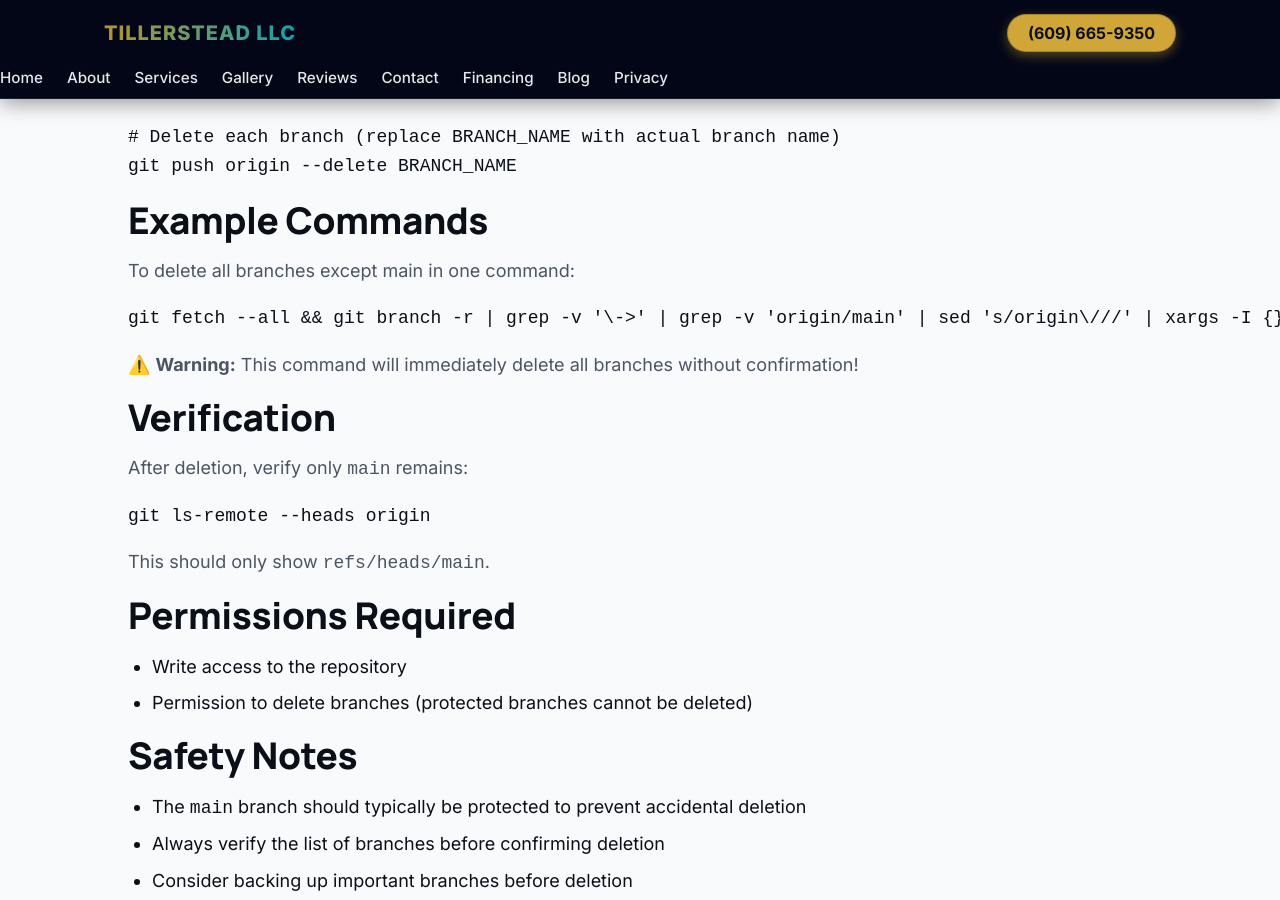
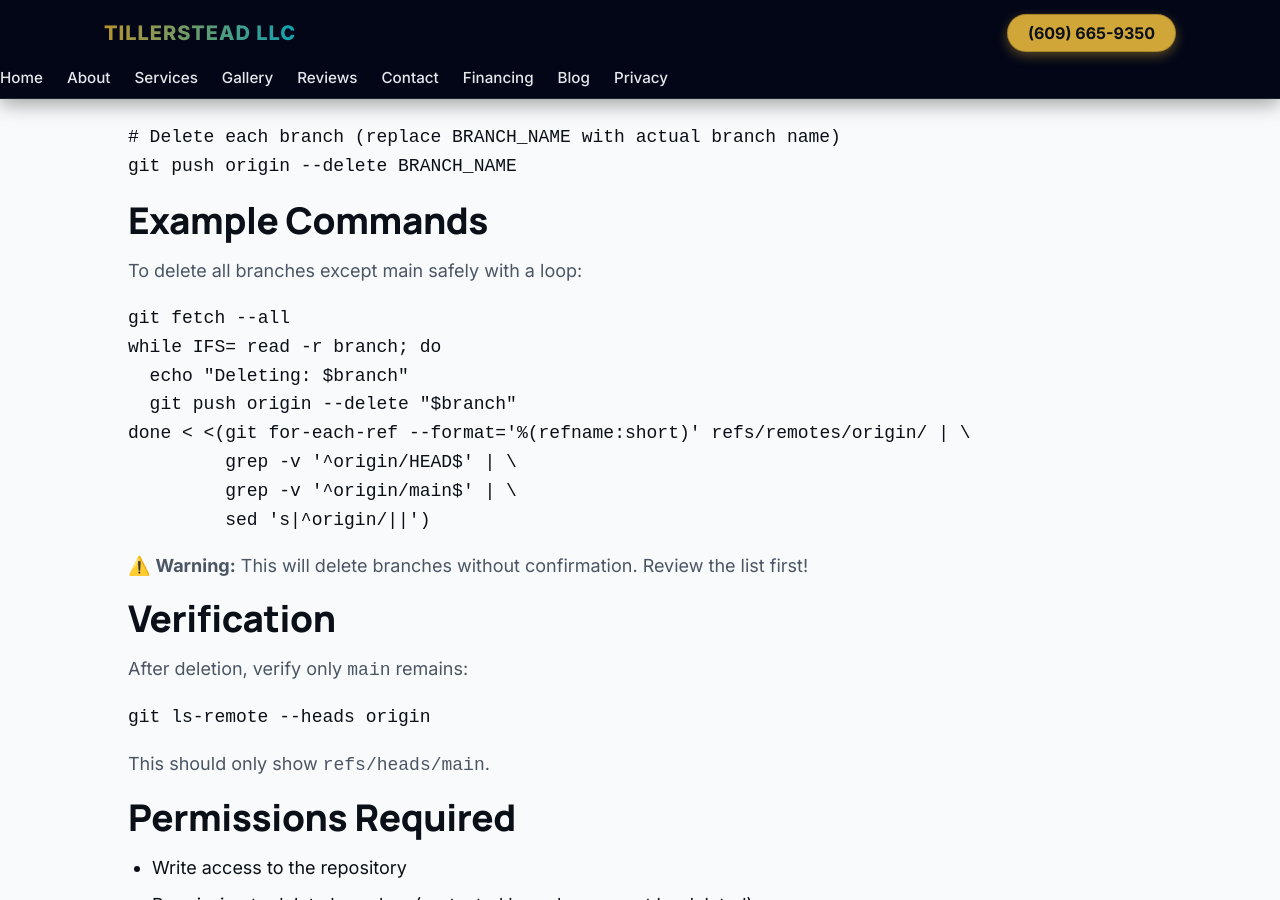
Before and after one commit to XTX33/Tillerstead-site, a Jekyll site: the page built from BRANCH_DELETION.md, in a window 1280 px wide and 900 px high, scrolled down 2068 px. Built offline with Jekyll 4.4.1, drawn with Linux system fonts in a browser that asks for light colours; our own code applies the rules of GitHub Pages for plain Markdown files.

Commit message:
Fix code review issues: safer branch handling and better error handling
Co-authored-by: XTX33 <240352498+XTX33@users.noreply.github.com>

````diff
--- a/BRANCH_DELETION.md
+++ b/BRANCH_DELETION.md
@@ -65,13 +65,20 @@ git push origin --delete BRANCH_NAME
 
 ## Example Commands
 
-To delete all branches except main in one command:
+To delete all branches except main safely with a loop:
 
 ```bash
-git fetch --all && git branch -r | grep -v '\->' | grep -v 'origin/main' | sed 's/origin\///' | xargs -I {} git push origin --delete {}
+git fetch --all
+while IFS= read -r branch; do
+  echo "Deleting: $branch"
+  git push origin --delete "$branch"
+done < <(git for-each-ref --format='%(refname:short)' refs/remotes/origin/ | \
+         grep -v '^origin/HEAD$' | \
+         grep -v '^origin/main$' | \
+         sed 's|^origin/||')
 ```
 
-⚠️ **Warning:** This command will immediately delete all branches without confirmation!
+⚠️ **Warning:** This will delete branches without confirmation. Review the list first!
 
 ## Verification
 
````
Also changed, not shown: .github/workflows/delete-branches.yml, 1 other file.
